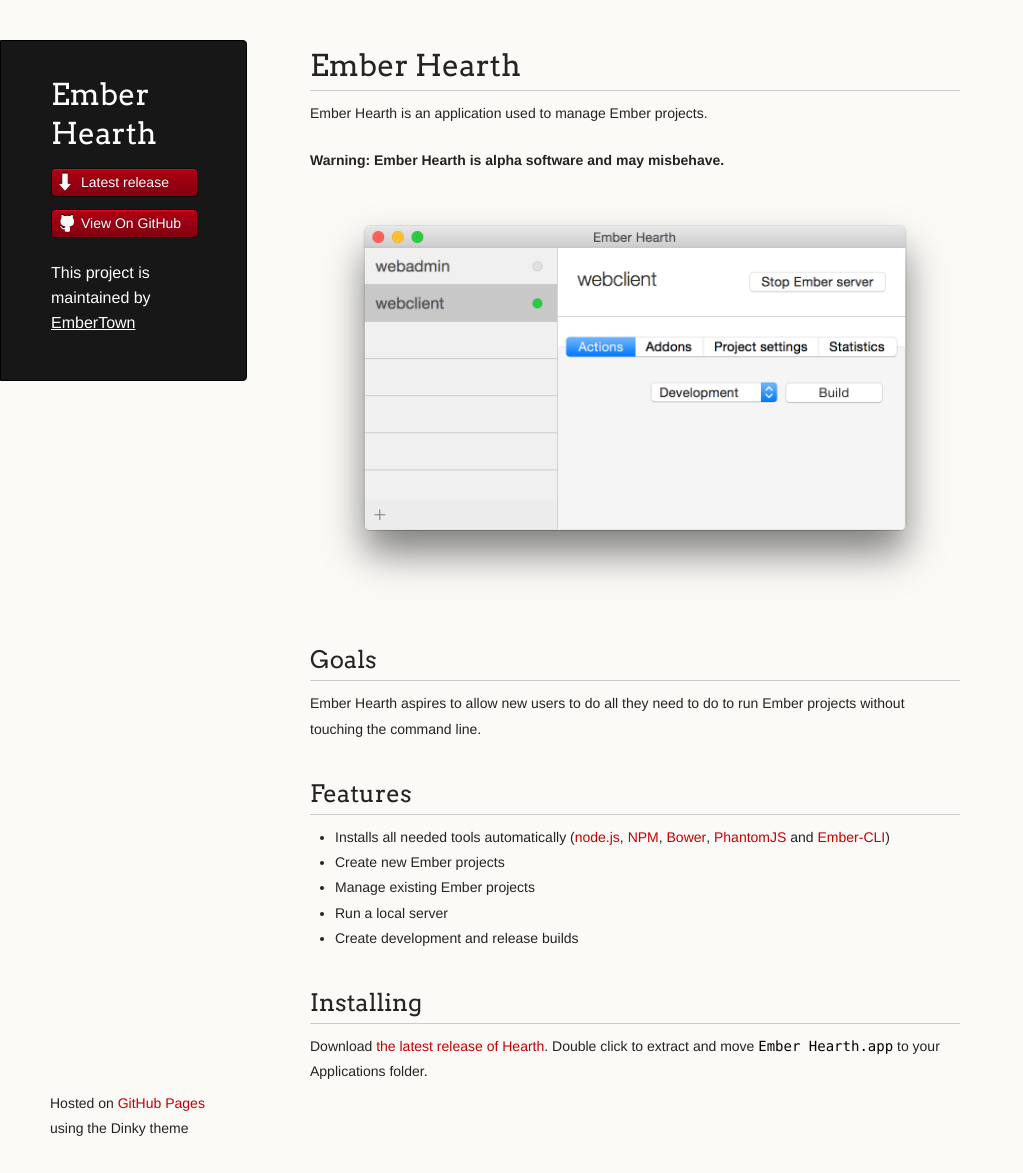
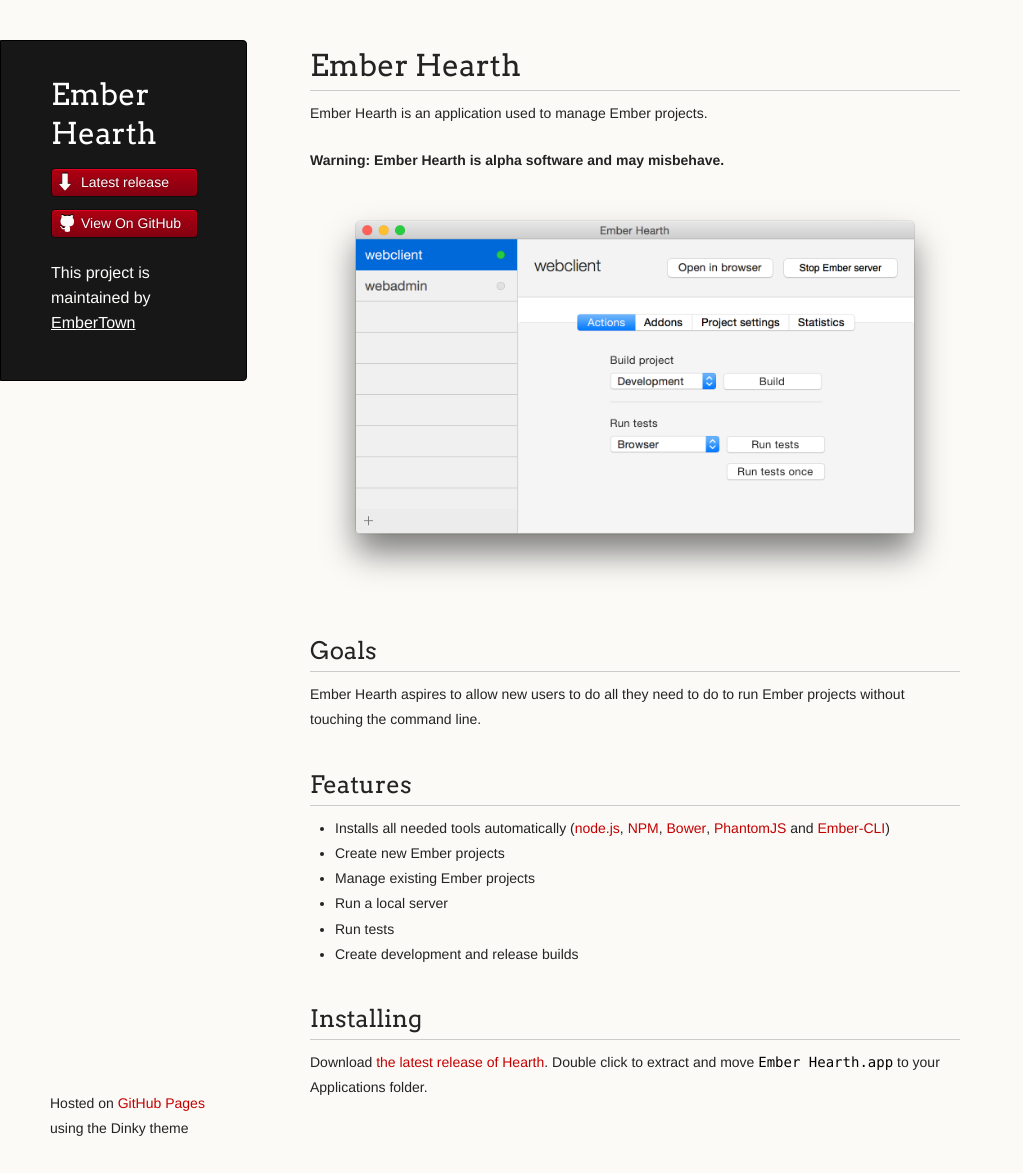
Before and after one commit to EmberTown/ember-hearth, a Jekyll site: the page built from index.md, in a window 1280 px wide and 1173 px high. Shown: the whole window, without its empty margins (0-1023 px from the left). Built offline with Jekyll 4.4.1, drawn with Linux system fonts in a browser that asks for light colours.

Commit message:
Update screenshot and feature list

```diff
--- a/index.md
+++ b/index.md
@@ -6,7 +6,7 @@
 
 **Warning: Ember Hearth is alpha software and may misbehave.**
 
-<img width="666" src="{{"/images/screenshot 0.1.0.png" | prepend: site.baseurl}}" alt="The glory that is Ember Hearth"/>
+<img width="794" src="{{"/images/screenshot 0.2.0.png" | prepend: site.baseurl}}" alt="The glory that is Ember Hearth"/>
 
 ## Goals
 Ember Hearth aspires to allow new users to do all they need to do to run Ember projects without touching the command line.
@@ -16,6 +16,7 @@
 * Create new Ember projects
 * Manage existing Ember projects
 * Run a local server
+* Run tests
 * Create development and release builds
 
 ## Installing
```
Also changed, not shown: images/screenshot 0.2.0.png (added).
